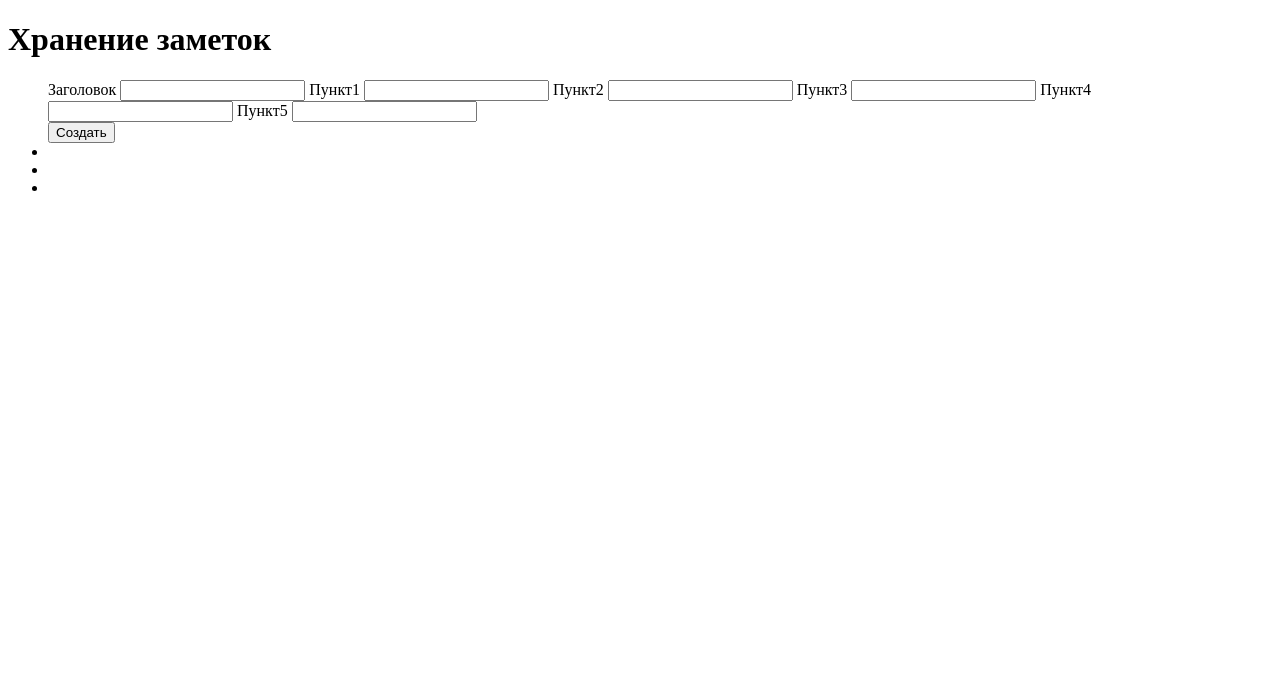
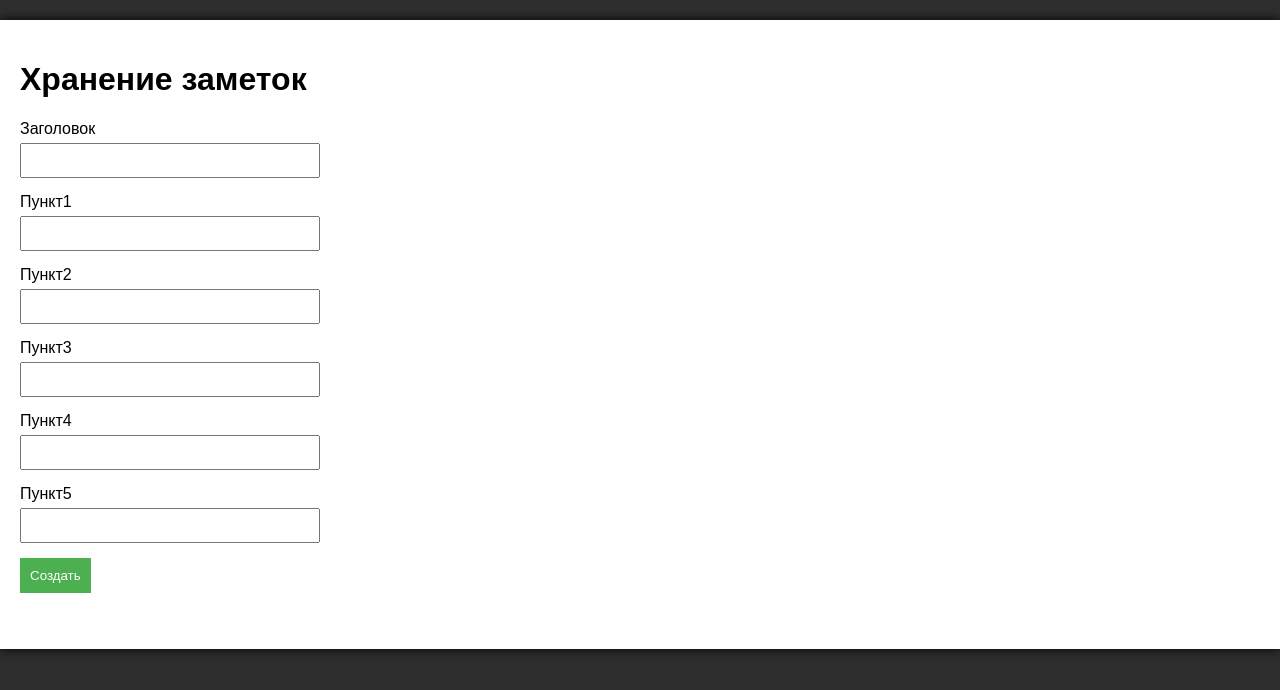
Before and after one commit to AndreyChernetsov/Vue-JS2, a plain HTML site: page index.html in a window 1280 px wide. Drawn offline with Linux system fonts and the light colour scheme.

Commit message:
CSS сайта

```diff
--- a/css/main.css
+++ b/css/main.css
@@ -0,0 +1,90 @@
+body {
+    font-family: Arial, sans-serif;
+    margin: 0;
+    padding: 0;
+    background-color: #2e2e2e;
+}
+
+#app {
+    max-width: 1400px;
+    margin: 20px auto;
+    padding: 20px;
+    background-color: #fff;
+    box-shadow: 0 0 10px black;
+}
+
+.list {
+    display: flex;
+}
+
+form {
+    width: 300px;
+    margin-bottom: 20px;
+}
+
+form p {
+    margin: 5px 0;
+}
+
+input {
+    width: 100%;
+    padding: 8px;
+    margin: 5px 0 15px;
+    box-sizing: border-box;
+}
+
+button {
+    padding: 10px;
+    background-color: #4caf50;
+    color: #fff;
+    border: none;
+    cursor: pointer;
+}
+
+ul {
+    list-style-type: none;
+    padding: 0;
+}
+
+#columns {
+    display: flex;
+}
+
+.column {
+    width: 300px;
+    margin: 0 10px;
+}
+
+.cards {
+    padding: 0;
+}
+
+.card {
+    background-color: #fff;
+    padding: 15px;
+    margin-bottom: 20px;
+    box-shadow: 0 0 10px rgba(0, 0, 0, 0.1);
+}
+
+.card h3 {
+    margin: 0;
+}
+
+.task {
+    padding: 10px;
+    background-color: #eee;
+    margin-bottom: 5px;
+    cursor: pointer;
+}
+
+.task.done {
+    background-color: #4caf50;
+    color: #fff;
+}
+
+@media (max-width: 768px) {
+    .column {
+        flex: 100%;
+        margin: 0;
+    }
+}
--- a/index.html
+++ b/index.html
@@ -6,7 +6,7 @@
     <title>Заметки</title>
     <script defer src="js/vue.js"></script>
     <script defer src="js/main.js"></script>
-    <link rel="stylesheet" href="css/style.css">
+    <link rel="stylesheet" href="css/main.css">
 </head>
 <body>
     <div id="app">
```
